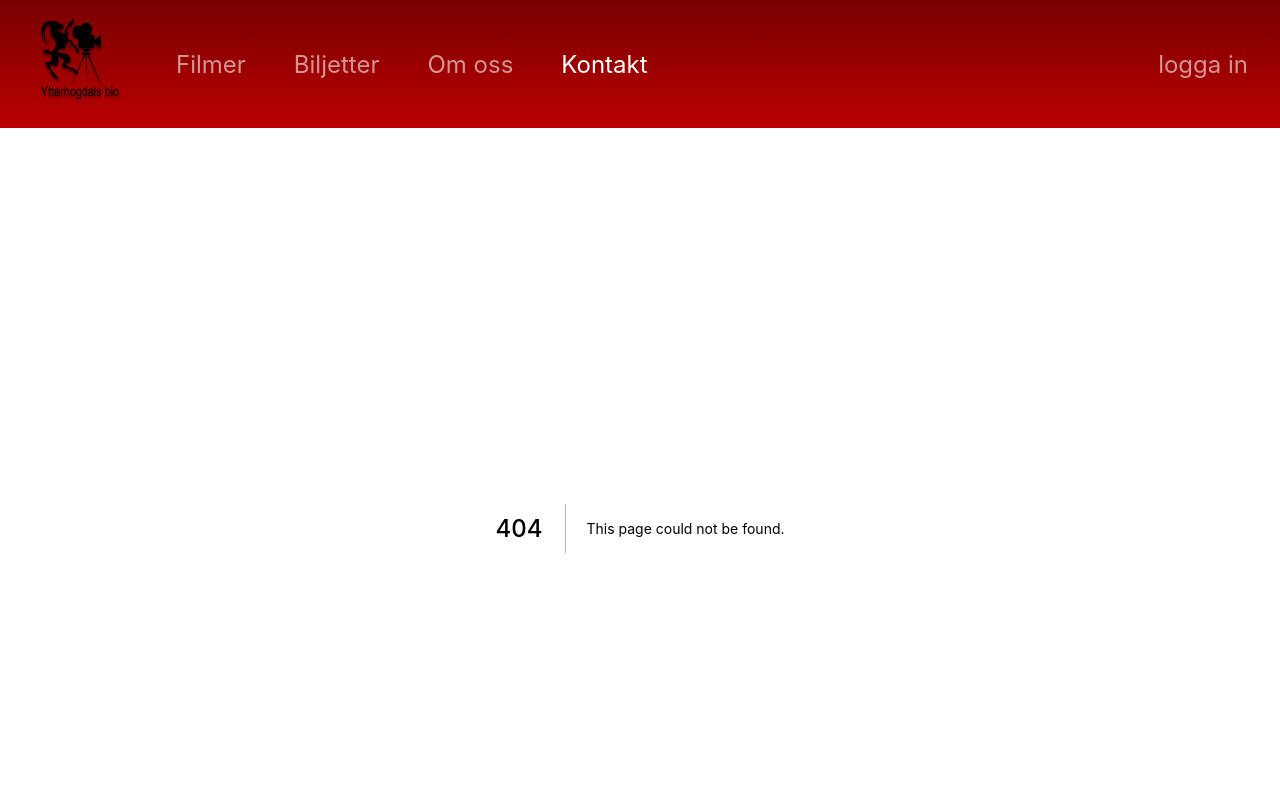
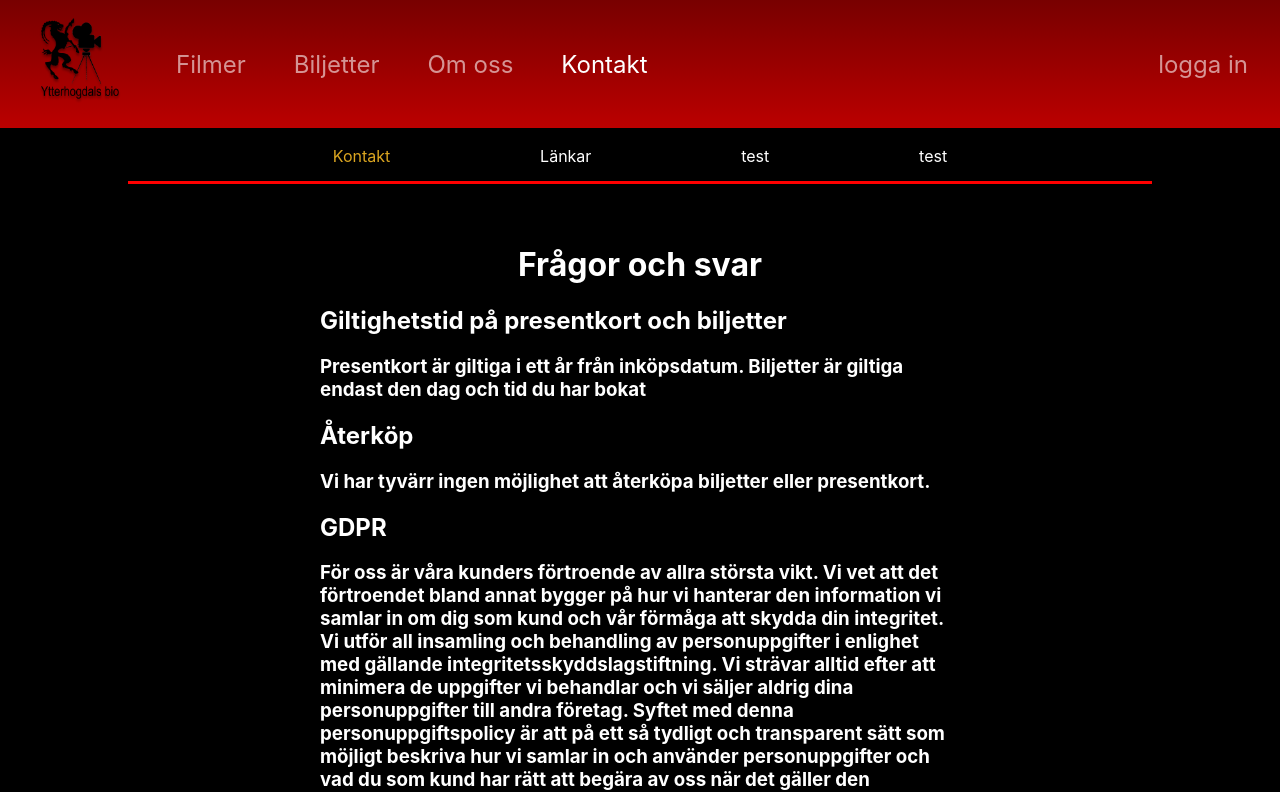
Before and after one commit to Nw84/KinoNextJS, a Next.js app: page /contact/contact in a window 1280 px wide. Before the commit this address had no page. Shown: the top 792 px of the page. Built offline with nearby package versions, Linux system fonts and the light colour scheme.

Commit message:
Add contact navbar

```diff
--- /dev/null
+++ b/components/layout/ContactNavigation.js
@@ -0,0 +1,37 @@
+import classes from "./AboutUsNavigation.module.css";
+import Link from "next/link";
+import { useRouter } from "next/router";
+
+function ContactNavigation() {
+
+    const router = useRouter();
+
+    return (
+        <nav className={classes.aboutUsNav}>
+            <ul className={classes.aboutUsMenu}>
+                <li>
+                    <Link href="/contact/contact">
+                        <a className={router.pathname == "/contact/contact" ? `${classes.active} ${classes.menuText}` : `${classes.menuText}`}>Kontakt</a>
+                    </Link>
+                </li>
+                <li>
+                    <Link href="/contact/">
+                        <a className={router.pathname == "/contact/test" ? `${classes.active} ${classes.menuText}` : `${classes.menuText}`}>Länkar</a>
+                    </Link>
+                </li>
+                <li>
+                    <Link href="/contact/accessibility">
+                        <a className={router.pathname == "/contact/accessibility" ? `${classes.active} ${classes.menuText}` : `${classes.menuText}`}>test</a>
+                    </Link>
+                </li>
+                <li>
+                    <Link href="/contact/faq">
+                        <a className={router.pathname == "/contact/faq" ? `${classes.active} ${classes.menuText}` : `${classes.menuText}`}>test</a>
+                    </Link>
+                </li>
+            </ul >
+        </nav >
+    )
+}
+
+export default ContactNavigation;
--- a/components/layout/MainNavigation.js
+++ b/components/layout/MainNavigation.js
@@ -34,7 +34,7 @@ function MainNavigation() {
                         </Link>
                     </li>
                     <li>
-                        <Link href='/contact'>
+                        <Link href='/contact/contact'>
                             <a className={router.pathname.slice(0, 8) == '/contact' ? `${classes.active} ${classes.mainMenuText}` : `${classes.mainMenuText}`}>Kontakt</a>
                         </Link>
                     </li>
--- /dev/null
+++ b/pages/contact/contact/index.js
@@ -0,0 +1,30 @@
+import ContactNavigation from "../../../components/layout/ContactNavigation";
+
+import classes from "../../../styles/aboutUs.module.css";
+
+function contact() {
+    return <div>
+        <ContactNavigation />
+        <div className={classes.aboutUsSpace}>
+            <div className={classes.aboutUsItem}>
+                <h1>Frågor och svar</h1>
+                <h2>Giltighetstid på presentkort och biljetter</h2>
+                <h3>Presentkort är giltiga i ett år från inköpsdatum. Biljetter är giltiga endast den dag och tid du har bokat</h3>
+                <h2>Återköp</h2>
+                <h3>Vi har tyvärr ingen möjlighet att återköpa biljetter eller presentkort.</h3>
+                <h2>GDPR</h2>
+                <h3>För oss är våra kunders förtroende av allra största vikt. Vi vet att det förtroendet bland annat bygger på hur vi hanterar
+                    den information vi samlar in om dig som kund och vår förmåga att skydda din integritet. Vi utför all insamling och behandling av personuppgifter i enlighet med gällande
+                    integritetsskyddslagstiftning. Vi strävar alltid efter att minimera de uppgifter vi behandlar och vi säljer aldrig dina personuppgifter till andra företag.
+                    Syftet med denna personuppgiftspolicy är att på ett så tydligt och transparent sätt som möjligt beskriva hur vi samlar in och använder personuppgifter och vad du som kund
+                    har rätt att begära av oss när det gäller den hanteringen.</h3>
+            </div>
+        </div>
+    </div>
+
+
+
+
+}
+
+export default contact;
```
Also changed, not shown: pages/contact/index.js (deleted, +0 -8 lines).
